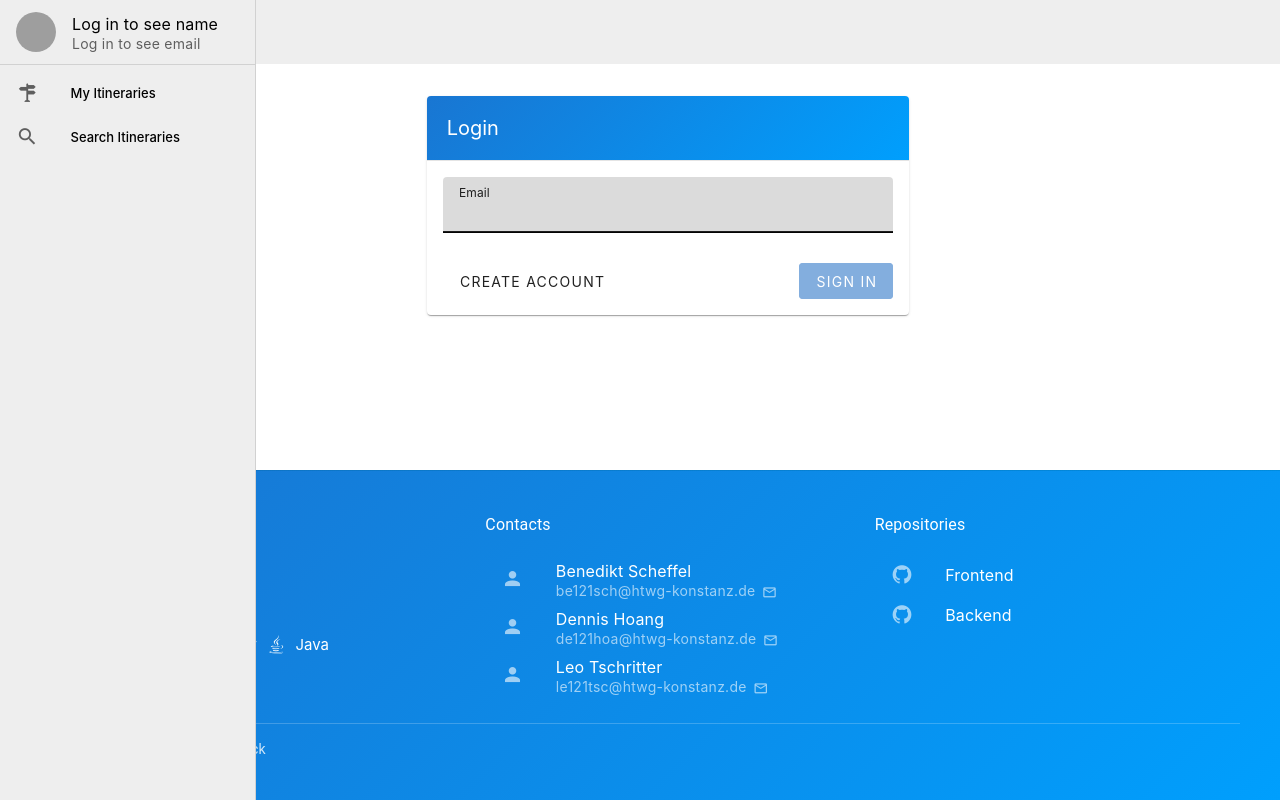
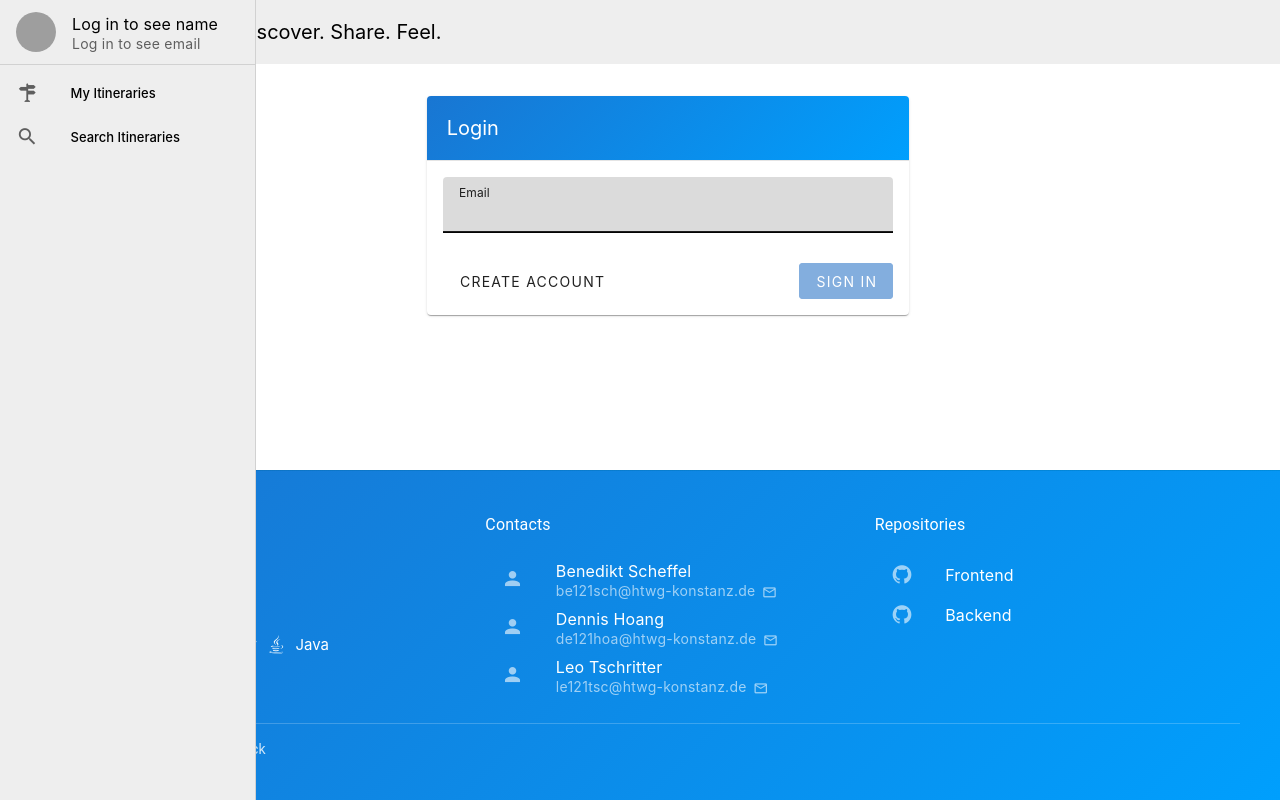
Before and after one commit to leotschritter/cad-frontend, a Vue app: page /login in a window 1280 px wide. Built offline with nearby package versions, Linux system fonts and the light colour scheme; grey boxes are pictures that could not be loaded; the HTML template or start-up script is replaced by a standard one.

Commit message:
addded logo

```diff
--- a/src/App.vue
+++ b/src/App.vue
@@ -3,12 +3,14 @@
 import { defineComponent } from "vue";
 import { useAuthStore } from "@/stores/auth.ts";
 import AppFooter from "@/components/AppFooter.vue";
+import logo from '@/assets/images/tripico-logo.png'
 
 export default defineComponent({
   name: 'App',
   data() {
     return {
-      authStore: null as any
+      authStore: null as any,
+      logo: logo
     }
   },
   components: {
@@ -64,7 +66,14 @@
     </v-navigation-drawer>
 
     <v-app-bar class="app-bar-styles" flat>
-      <v-app-bar-title>Tripico</v-app-bar-title>
+      <v-img
+          :src="logo"
+          max-height="60"
+          max-width="60"
+          class="ml-4"
+          contain
+      />
+      <v-app-bar-title>Tripico - Discover. Share. Feel.</v-app-bar-title>
 
       <v-spacer />
       <v-btn v-if="isLoggedIn" prepend-icon="mdi-logout" variant="text" @click="logout">
```
